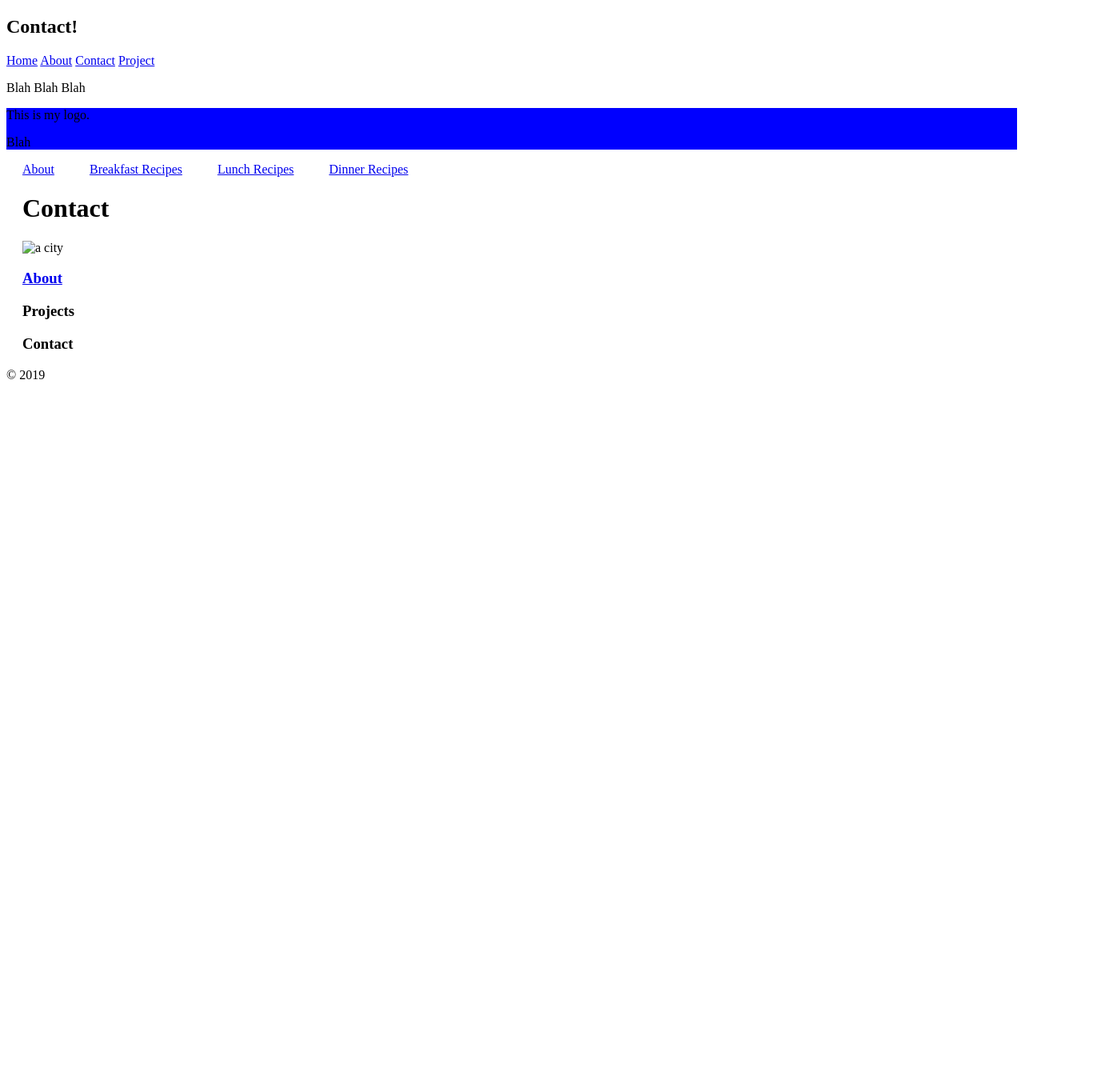
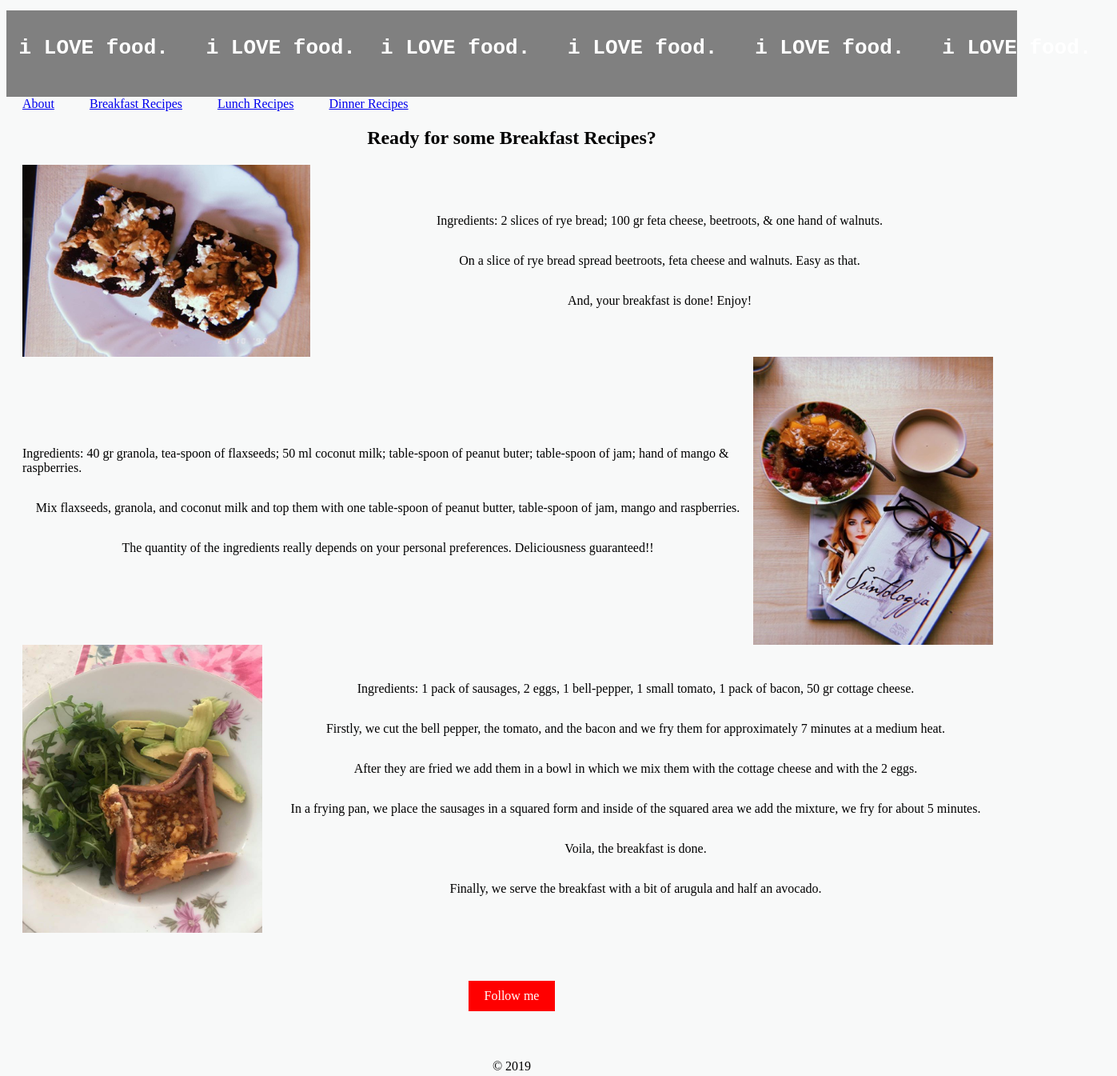
Before and after one commit to sarkitr/sarkitr.github.io, a plain HTML site: page breakfast.html in a window 1280 px wide. Shown: the whole page at 80% size, 1397 px wide, since content can reach past the window. Before the commit the page ends 800 px from the top, so only its background shows below. Drawn offline with Linux system fonts and the light colour scheme.

Commit message:
Add files via upload

```diff
--- a/breakfast.html
+++ b/breakfast.html
@@ -1,36 +1,16 @@
-<!doctype html>
 <!DOCTYPE html>
 <html>
 	<head>
-		<title>Hello!</title>
-		<title>Blah</title>
+		<title>foodgourmand</title>
 		<link rel="stylesheet" type="text/css" href="style.css">
 	</head>
-	<body id="contact">
 	<body>
 		<div id="container">
-			<div id="header">
-				<h2>Contact!</h2>
-				<a href="index.html">Home</a>
-				<a href="about.html">About</a>
-				<a href="contact.html">Contact</a>
-				<a href="projects.html">Project</a>
-			</div>
-			<div id="content">
-				<div id="col1">
-					<p>Blah Blah Blah</p>
 			<header>
-				<div id="logo">
-					This is my logo.
-				</div>
-				<div id="col2">
-					<p>Blah</p>
-				</div>
-			</div>
-			<div id="footer">
 
-			</div>
-				<nav>
+			<pre class="tab"> <h1 class="heading-white"> i LOVE food.   i LOVE food.  i LOVE food.   i LOVE food.   i LOVE food.   i LOVE food.  </h1> </pre>
+
+			<nav>
 					<ul>
 					  <li><a href="index.html">About</a></li>
 					  <li><a href="breakfast.html">Breakfast Recipes</a></li>
@@ -42,27 +22,43 @@
 			<main>
 				<div id="main-top">
 					<div id="main-top-left">
-						<h1>Contact</h1>
+						<center> <h2> Ready for some Breakfast Recipes? </h2> </center>
 					</div>
-					<div id="main-top-right">
-						<img alt="a city" class="home-pic" src="city.jpg" />
+
+					<div style= "height: 240px" id="main-top-right">
+						<img alt="b1" class="home-pic" src="b1.jpg" style="float: left; margin-right: 10px" height= "240" width= "360" />
+						<div class="centered-block">
+			<p> Ingredients: 2 slices of rye bread; 100 gr feta cheese, beetroots, & one hand of walnuts. </p>
+			<p> On a slice of rye bread spread beetroots, feta  cheese and walnuts. Easy as that.</p>
+   		    <p> And, your breakfast is done! Enjoy! </p>
+						</div>
+
 					</div>
 				</div>
-				<div id="main-bottom">
-					<div id="col1">
-						<h3><a href="index.html">About</a></h3>
+			<div  style="height:360px" id="second-left">
+						<img alt="b2" class="home-pic" src="b2.jpg" style="float: right; margin-right: 10px" height= "360" width= "300" />
+						<div class="centered-block">
+			<p> Ingredients: 40 gr granola, tea-spoon of flaxseeds; 50 ml coconut milk; table-spoon of peanut buter; table-spoon of jam; hand of mango & raspberries.</p>
+			<p>Mix flaxseeds, granola, and coconut milk and top them with one table-spoon of peanut butter, table-spoon of jam, mango and raspberries.</p>
+			<p>The quantity of the ingredients really depends on your personal preferences. Deliciousness guaranteed!! </p>
+						</div>
 					</div>
-					<div id="col2">
-						<h3>Projects</h3>
+					<div style="height: 360px" id="third-right">
+						<img alt="b3" class="home-pic" src="b3.jpg" style="float: left; margin-right: 10px" height= "360" width= "300" />
+						<div class="centered-block">
+			<p> Ingredients: 1 pack of sausages, 2 eggs, 1 bell-pepper, 1 small tomato, 1 pack of bacon, 50 gr cottage cheese.</p>
+			<p> Firstly, we cut the bell pepper, the tomato, and the bacon and we fry them for approximately 7 minutes at a medium heat.</p>
+			<p> After they are fried we add them in a bowl in which we mix them with the cottage cheese and with the 2 eggs.</p>
+			<p> In a frying pan, we place the sausages in a squared form and inside of the squared area we add the mixture, we fry for about 5 minutes.</p>
+            <p> Voila, the breakfast is done. </p>
+			<p> Finally, we serve the breakfast with a bit of arugula and half an avocado. </p>
 					</div>
-					<div id="col3">
-						<h3>Contact</h3>
-					</div>
-				</div>
 			</main>
 			<footer>
-				<p>&copy; 2019</p>
+				<div class="call-to-action">
+					<a href="https://www.instagram.com/trajcevskasara/" target="_blank">Follow me</a>
+				</div>
+				<center> <p>&copy; 2019</p> </center>
 			</footer>
 		</div>
 	</body>
-</html>
--- a/style.css
+++ b/style.css
@@ -1,11 +1,12 @@
-header{
-	background-color: blue;
+header {
+	background-color: gray;
+
 }
 nav ul {
   list-style-type: none;
   margin: 0;
   padding: 0;
-  background-color: white;
+  background-color: #F8F9F9;
 }
 nav li {
   display: inline;
@@ -16,3 +17,45 @@ nav li a{
 main{
 	padding-left: 20px;
 	padding-right: 20px;
+	font-size: 14;
+}
+body {
+	background-color: #F8F9F9;
+}
+
+h1.heading-white{
+	color:white
+}
+
+.centered-block {
+	display: flex;
+	flex-direction: column;
+	justify-content: center;
+	align-items: center;
+	height: 100%;
+}
+
+.call-to-action {
+	margin: 60px 0;
+	text-align: center;
+}
+
+.call-to-action a {
+	display: inline-block;
+	padding: 10px 20px;
+	text-align: center;
+	text-decoration: none;
+	background: red;
+	color: #fff;
+}
+
+h2.heading-1 {
+	font-size: 20px;
+}
+
+h2.heading-2 {
+	font-size: 28px;
+}
+h2.heading-3 {
+	font-size: 40px;
+}
```
Also changed, not shown: dinner.html (added, +64 -0 lines), index.html (+14 -11 lines), lunch.html (added, +70 -0 lines), b1.jpg (added), b2.jpg (added), b3.jpg (added), cover 3.jpg (added), cover3.jpg (added), d1.jpg (added), d2.jpg (added), d3.jpg (added), l1.jpg (added), l2.jpg (added), l3.jpg (added).
